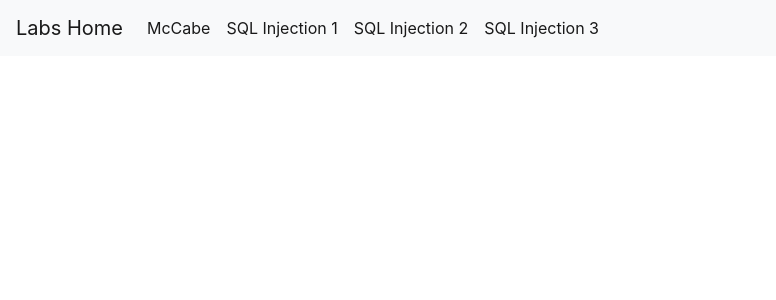
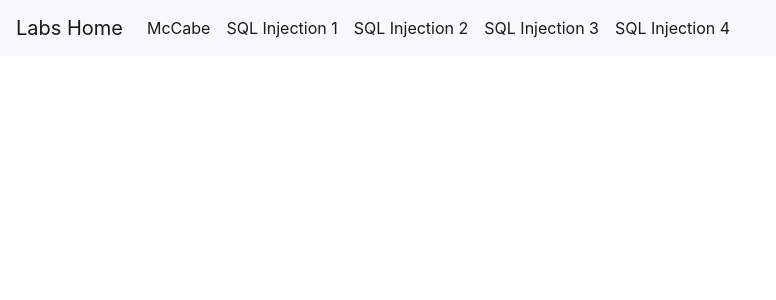
Before and after one commit to zaomatchbox/OKPO, a Flask app: page / in a window 1280 px wide. Shown: the top 300 px of the page, without its empty margins (0-776 px from the left). Run offline with Flask 2, Linux system fonts and the light colour scheme; some libraries are stand-ins or nearby versions.

```diff
--- a/labs/chiselko6/app.py
+++ b/labs/chiselko6/app.py
@@ -45,6 +45,7 @@ def mccabe():
 
 
 @app.route('/sql1', methods=['GET', 'POST'])
+@app.route('/sql4', methods=['GET', 'POST'])
 def sql_first():
     if request.method == 'GET':
         context = {
--- a/labs/chiselko6/templates/index.html
+++ b/labs/chiselko6/templates/index.html
@@ -24,6 +24,9 @@
           <li class="nav-item active">
             <a class="nav-link" href="/sql3">SQL Injection 3</a>
           </li>
+          <li class="nav-item active">
+            <a class="nav-link" href="/sql4">SQL Injection 4</a>
+          </li>
         </ul>
       </div>
     </nav>
```
Also changed, not shown: README.md.
